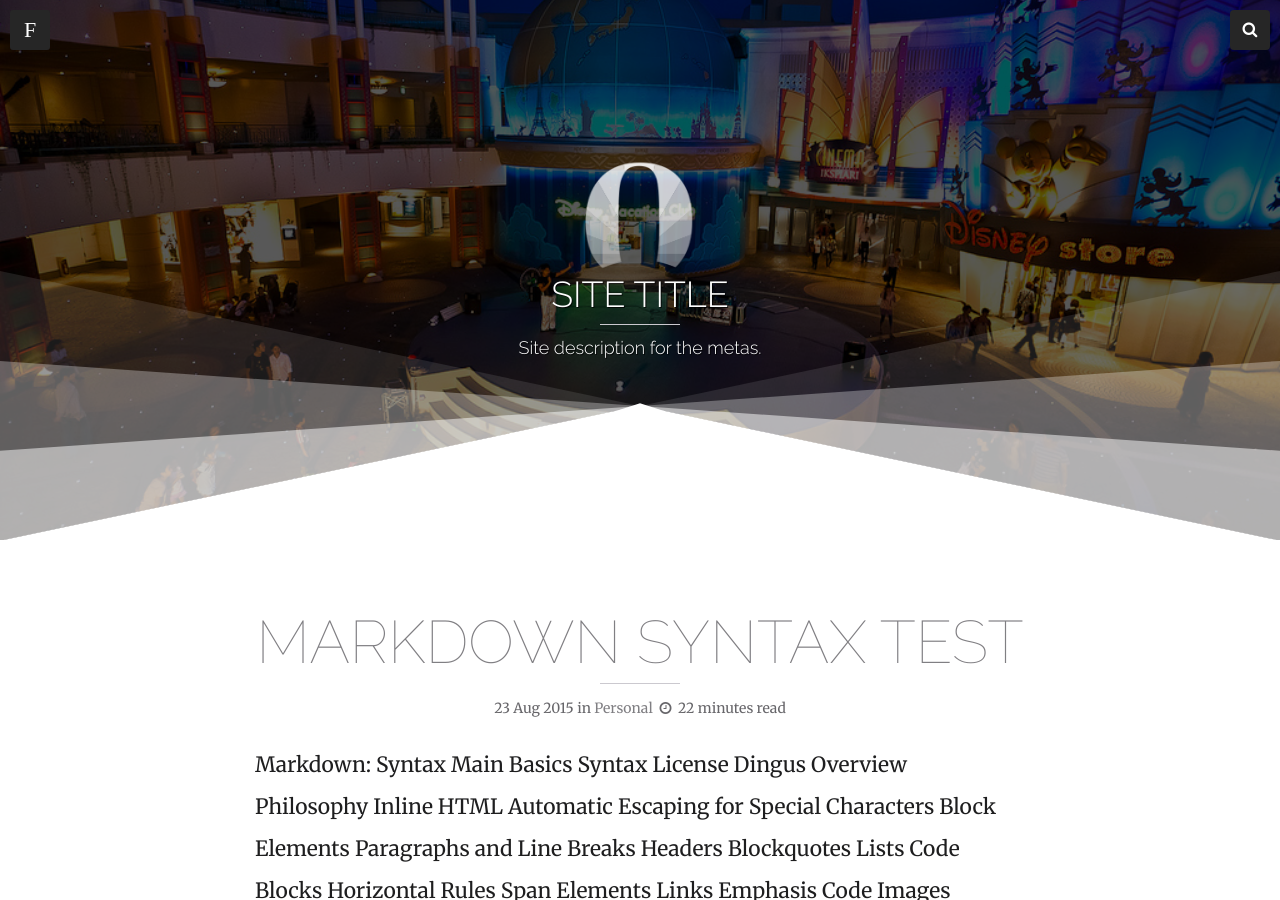
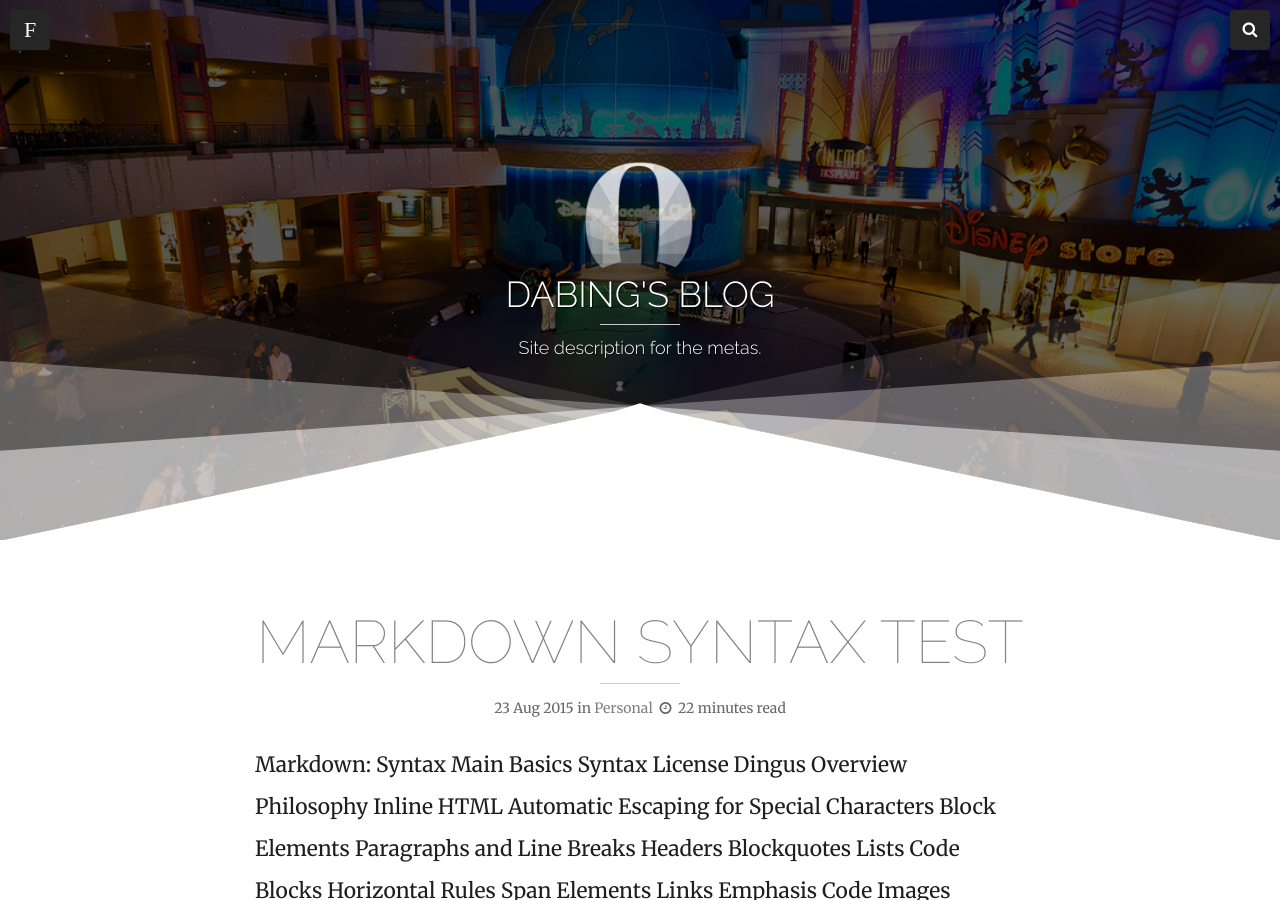
Before and after one commit to dabing521/dabing.github.io, a Jekyll site: the page built from index.html, in a window 1280 px wide and 900 px high. Built offline with Jekyll 4.4.1, drawn with Linux system fonts in a browser that asks for light colours; the list of posts is cut into pages by our own code.

Commit message:
修改模板内容

```diff
--- a/_config.yml
+++ b/_config.yml
@@ -1,4 +1,4 @@
-title:            Site Title
+title:            Dabing's Blog
 description:      Site description for the metas.
 logo:             omikron.png
 disqus_shortname: shortname
@@ -14,7 +14,7 @@ animated_fins:    true
 # Specify the fin color in RGB value
 fin_color:        "255,255,255"
 # Change url to your domain. Leave localhost server or blank when working locally.
-url:          http://hmfaysal.me/hmfaysal-omega-theme
+url:          http://dabing.github.io
 # baseurl:
 
 # Gems used
```
